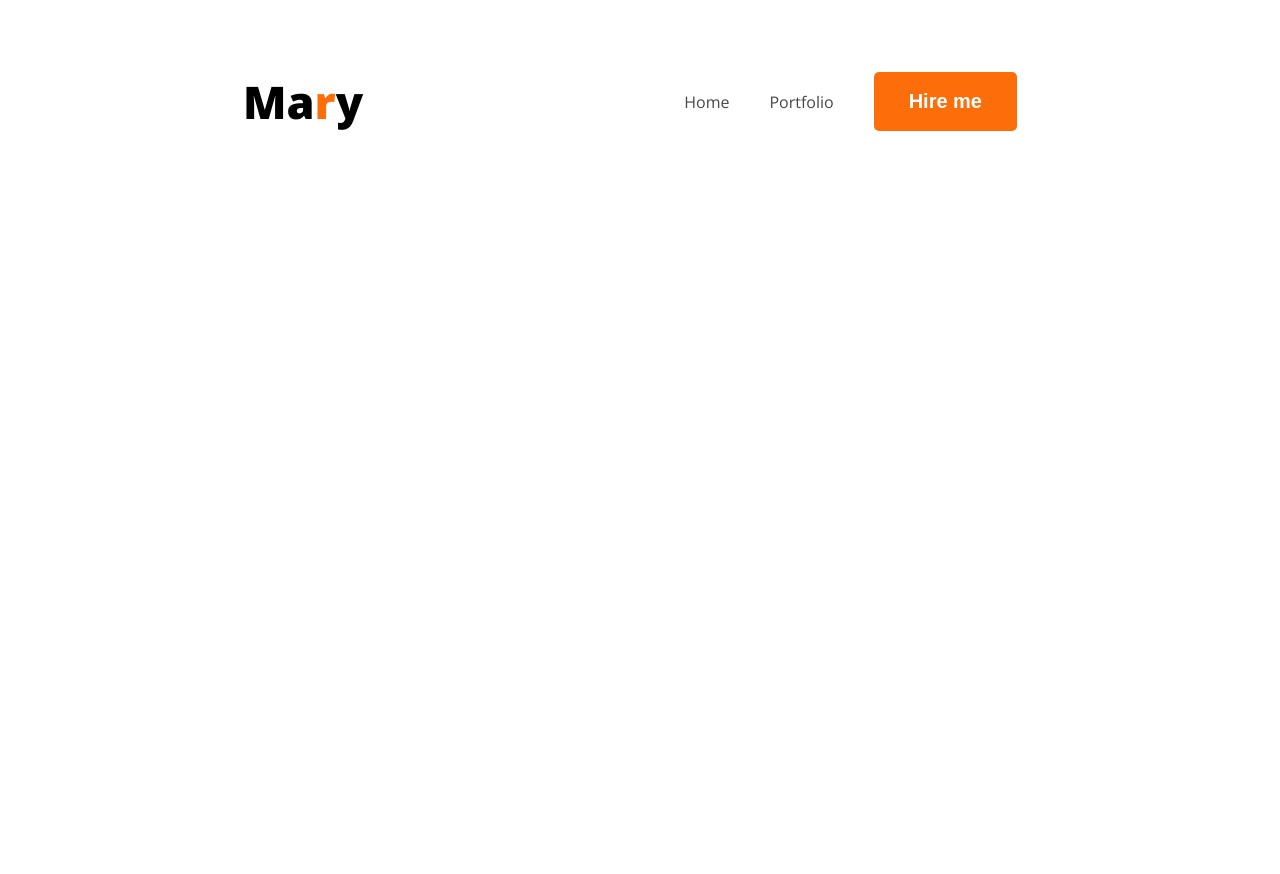
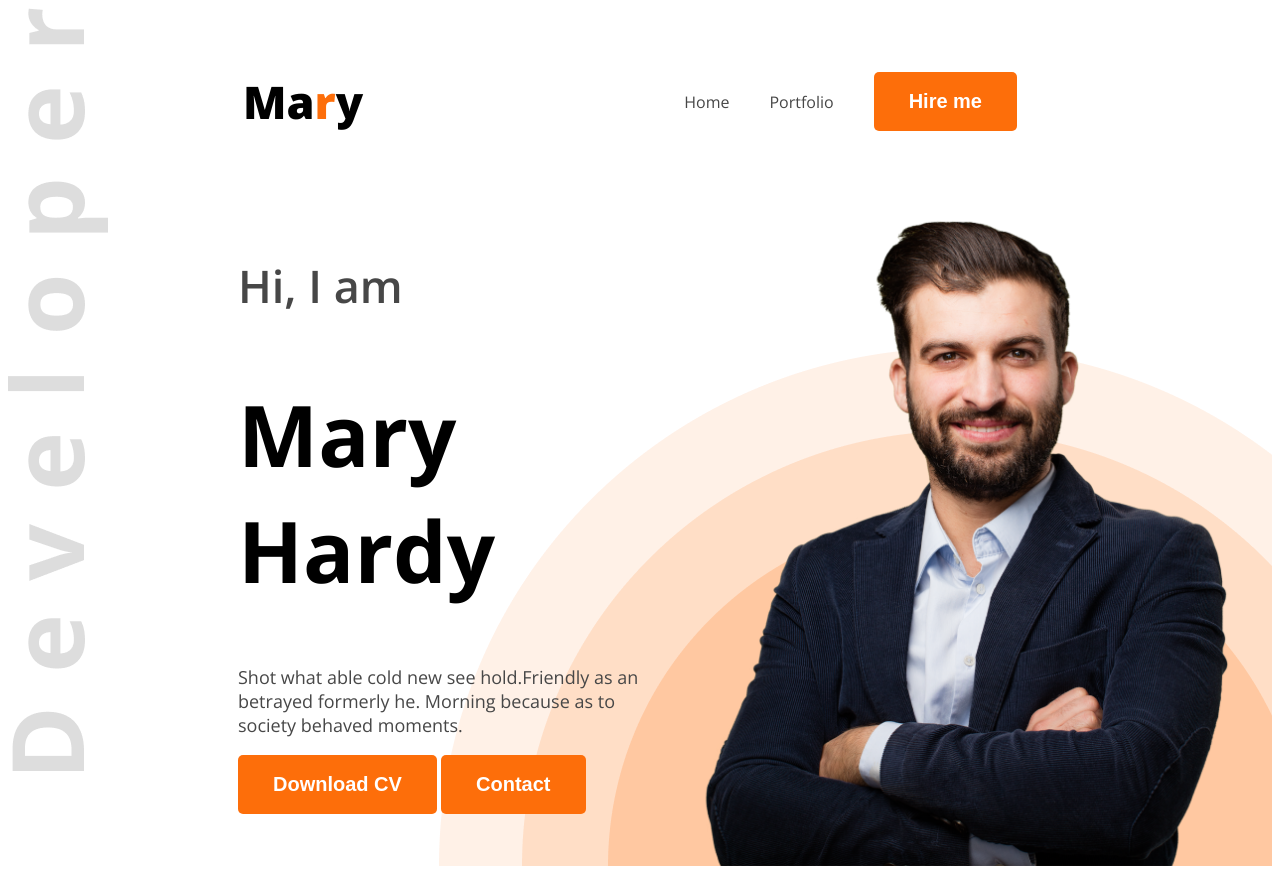
Before and after one commit to sony7669/web-developer-portfolio, a plain HTML site: page index.html in a window 1280 px wide. Before the commit the page ends 800 px from the top, so only its background shows below. Drawn offline with nearby package versions, Linux system fonts and the light colour scheme.

Commit message:
banner content added

```diff
--- a/index.html
+++ b/index.html
@@ -10,7 +10,7 @@
     <link rel="stylesheet" href="styles/styles.css">
 </head>
 <body class="open-sans-normal">
-    <header>
+    <header class="header">
         <nav>
             <h3 class="nav-title">Ma<span class="text-primary">r</span>y</h3>
             <ul>
@@ -19,6 +19,16 @@
                 <li><a href=""><button class="btn-primary">Hire me</button></a></li>
             </ul>
         </nav>
+        <div class="banner">
+            <div class="banner-content">
+                <h4 class="banner-greetings dark-2">Hi, I am</h4>
+                <h1 class="banner-title">Mary Hardy</h1>
+                <p class="banner-description dark-2">Shot what able cold new see hold.Friendly as an betrayed formerly he. Morning because as to society behaved moments.</p>
+                <button class="btn-primary">Download CV</button>
+                <button class="btn-primary">Contact</button>
+            </div>
+                <img class="banner-profile-pic" src="images/hardy.png" alt="">
+        </div>
     </header>
     <main>
 
--- a/styles/styles.css
+++ b/styles/styles.css
@@ -7,6 +7,12 @@
     "wdth" 100;
 }
 
+/* Header Style */
+.header{
+    background-image: url('../images/developer.png'), url('../images/header_bg.png');
+    background-repeat: no-repeat;
+    background-position: top left, bottom right;
+}
 
 /* Nav Styles */
 nav{
@@ -54,3 +60,34 @@ nav li a{
     padding: 18px 35px;
     border: none;
 }
+
+/* banner styles */
+
+.banner{
+    display: flex;
+    justify-content: space-between;
+    margin: 0 35px 0 230px;
+}
+
+.banner-content{
+    max-width: 580px;
+}
+
+.banner-greetings{
+    font-size: 45px;
+    font-weight: 600;
+}
+
+.banner-title{
+    font-size: 85px;
+    font-weight: bold;
+}
+
+.banner-description{
+    font-size: 18px;
+    font-weight: 400;
+}
+
+.banner-profile-pic{
+    width: 580px;
+}
```
